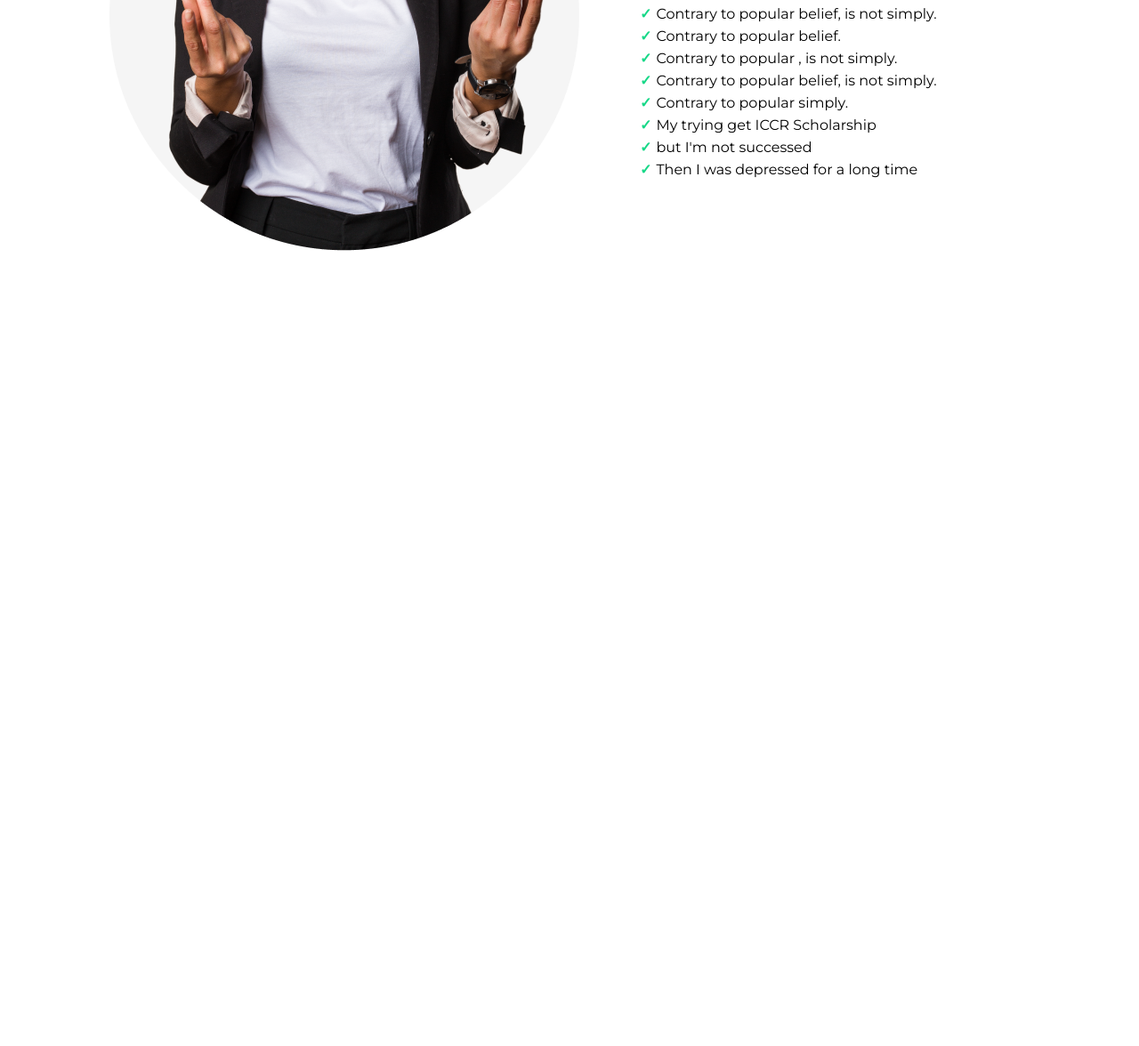
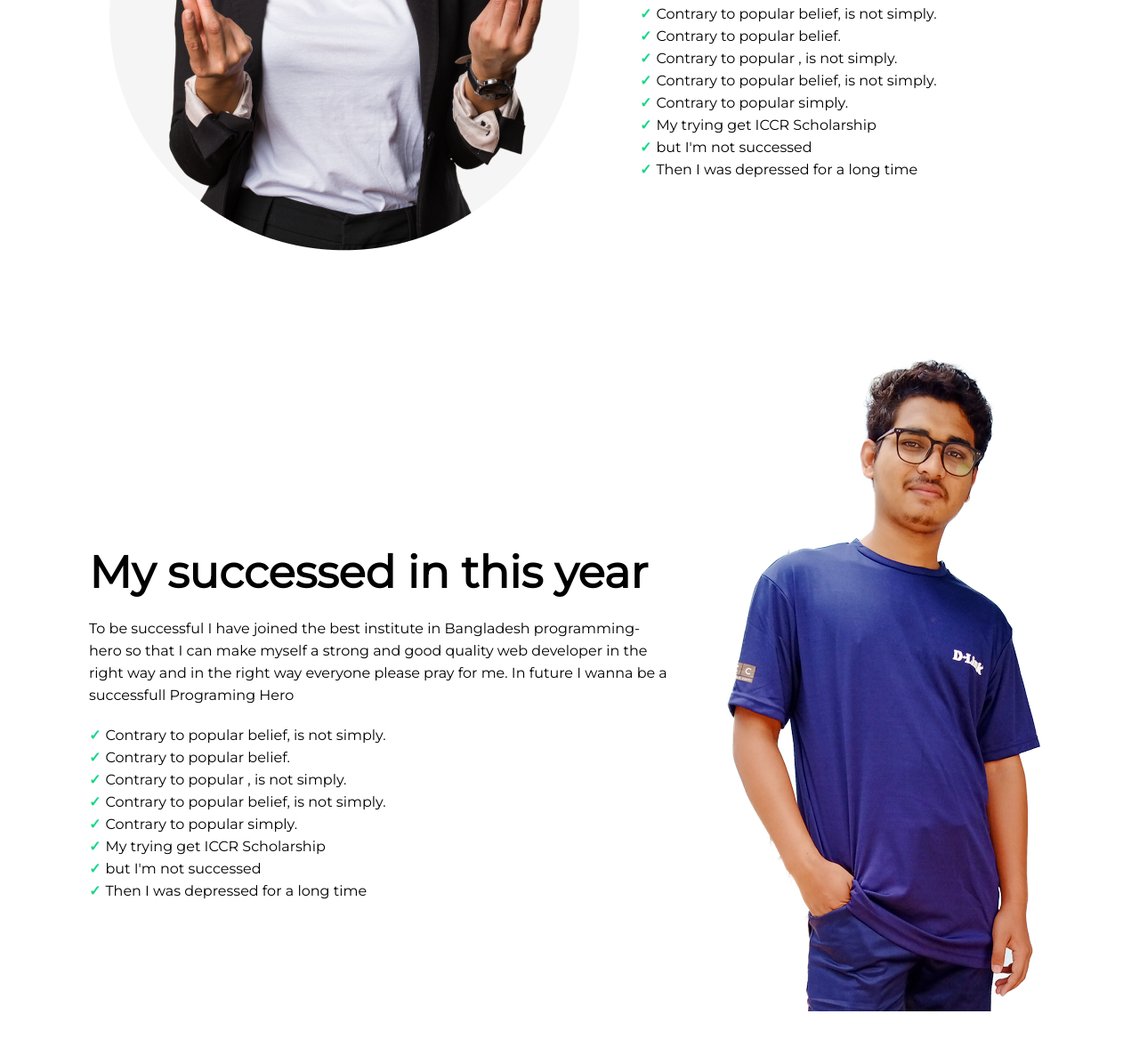
Before and after one commit to spkumerjoy/my-first-assignment, a plain HTML site: page index.html in a window 1280 px wide. Shown: the part 1392-2568 px from the top of the page at 89% size. Before the commit the page ends 1728 px from the top, so only its background shows below. Drawn offline with Linux system fonts and the light colour scheme.

Commit message:
success section complated

```diff
--- a/index.html
+++ b/index.html
@@ -36,7 +36,8 @@
     <!-- header and banner section End -->
     <!-- main section start -->
     <main>
-        <section id="failures-wrap">
+        <!-- failures section start -->
+        <section class="failures-wrap">
             <div class="fail-img">
                 <img src="images/person.png" alt="failures-person">
             </div>
@@ -58,6 +59,29 @@
                 </ul>
             </div>
         </section>
+        <!-- failures section end -->
+        <!-- success section start -->
+        <section class="success-wrap failures-wrap">
+            <div class="success-content fail-content">
+                <h2>My successed in this year</h2>
+                <p>To be successful I have joined the best institute in Bangladesh programming-hero so that I can make myself a strong and
+                good quality web developer in the right way and in the right way everyone please pray for me. In future I wanna be a successfull Programing Hero</p>
+                <ul>
+                    <li>Contrary to popular belief, is not simply.</li>
+                    <li>Contrary to popular belief.</li>
+                    <li>Contrary to popular , is not simply.</li>
+                    <li>Contrary to popular belief, is not simply.</li>
+                    <li>Contrary to popular simply.</li>
+                    <li>My trying get ICCR Scholarship</li>
+                    <li>but I'm not successed</li>
+                    <li>Then I was depressed for a long time</li>
+                </ul>
+            </div>
+            <div class="success-img">
+                <img src="images/joy.png" alt="success-person">
+            </div>
+        </section>
+        <!-- failures section end -->
     </main>
     <footer>
 
--- a/style.css
+++ b/style.css
@@ -61,35 +61,42 @@
 }
 /* header, banner and nav bar style End */
 /* failures section start */
-#failures-wrap{
+.failures-wrap{
     padding: 50px 100px;
     display: flex;
     align-items: center;
 }
-#failures-wrap .fail-content{
+.failures-wrap .fail-content{
 padding-left: 50px;
 margin-top: 100px;
 }
-#failures-wrap .fail-content h2{
+.failures-wrap .fail-content h2{
     font-size: 50px;
     font-weight: bold;
 }
-#failures-wrap .fail-content p{
+.failures-wrap .fail-content p{
     margin-top: 20px;
     line-height: 25px;
 }
-#failures-wrap .fail-content ul{
+.failures-wrap .fail-content ul{
     margin-top: 20px;
 }
-#failures-wrap .fail-content ul li{
+.failures-wrap .fail-content ul li{
     line-height: 25px;
     list-style: none;
 }
 /* I'm search in google "list style check mark in css" then stackoverflow give me the before solution */
-#failures-wrap .fail-content ul li::before{
+.failures-wrap .fail-content ul li::before{
     content: '✓';
     color: #16D887;
     font-weight: bold;
     margin-right: 5px;
 }
 /* failures section End */
+/* success section start */
+.success-wrap .success-content{
+    padding-left: 0px;
+    padding-right: 50px;
+}
+/* failures section and success section all content type almost same so I replaced all classes to minimize my codes */
+/* success section end */
```
Also changed, not shown: images/joy.png (added).
